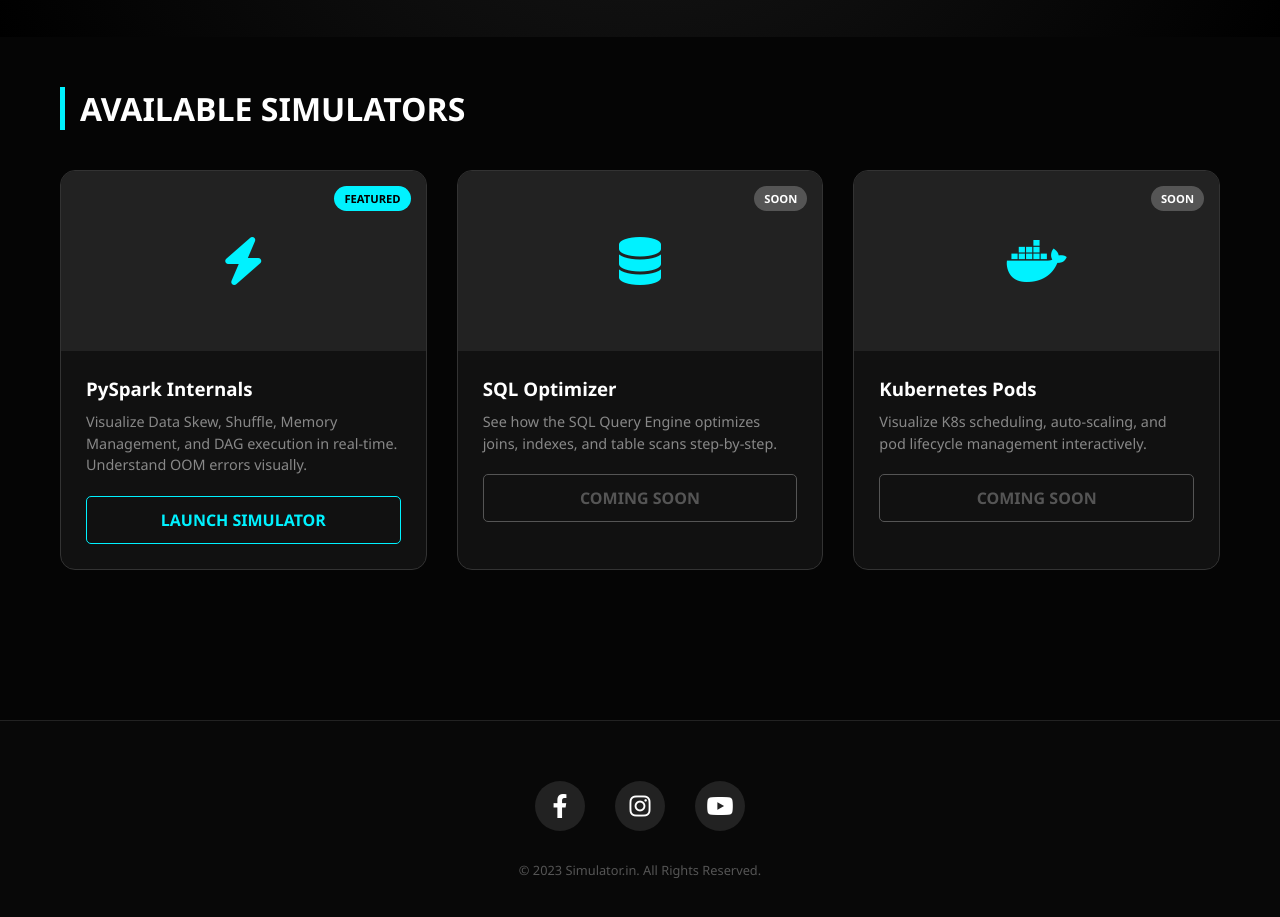
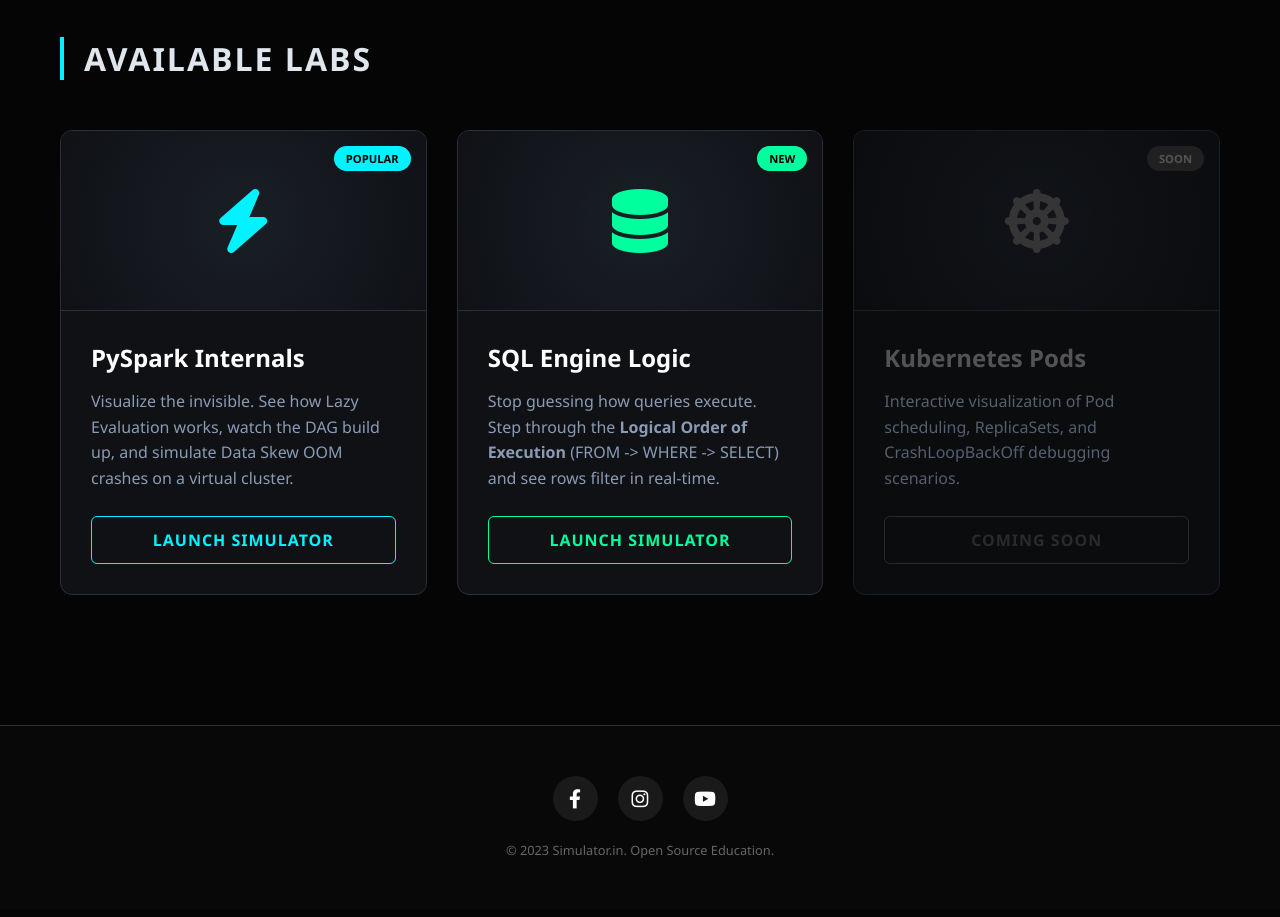
Before and after one commit to tech-saviy/simulator, a plain HTML site: page index.html in a window 1280 px wide. Shown: the part 603-1520 px from the top of the page. Drawn offline with Linux system fonts and the light colour scheme.

Commit message:
Update index.html

```diff
--- a/index.html
+++ b/index.html
@@ -3,20 +3,22 @@
 <head>
     <meta charset="UTF-8">
     <meta name="viewport" content="width=device-width, initial-scale=1.0">
-    <title>Simulator.in | Master Tech Concepts Visually</title>
-    <!-- Font Awesome for Social Icons -->
+    <title>Simulator.in | Interactive Tech Visualizers</title>
+    <!-- Font Awesome for Icons -->
     <link rel="stylesheet" href="https://cdnjs.cloudflare.com/ajax/libs/font-awesome/6.4.0/css/all.min.css">
     <style>
         :root {
             --bg: #050505;
-            --card-bg: #111111;
-            --accent: #00f2ff;
-            --accent-glow: rgba(0, 242, 255, 0.3);
-            --text: #ffffff;
-            --text-muted: #888888;
+            --card-bg: #0f1115;
+            --border: #2a2f3a;
+            --accent-blue: #00f3ff;
+            --accent-green: #00ff9d;
+            --accent-purple: #bc13fe;
+            --text: #e0e6ed;
+            --text-muted: #8b9bb4;
         }
 
-        * { margin: 0; padding: 0; box-sizing: border-box; font-family: 'Segoe UI', sans-serif; }
+        * { margin: 0; padding: 0; box-sizing: border-box; font-family: 'Segoe UI', system-ui, sans-serif; }
 
         body {
             background-color: var(--bg);
@@ -24,9 +26,9 @@
             overflow-x: hidden;
         }
 
-        /* --- HERO SECTION --- */
+        /* HERO SECTION */
         .hero {
-            height: 80vh;
+            height: 70vh;
             display: flex;
             flex-direction: column;
             justify-content: center;
@@ -34,234 +36,200 @@
             text-align: center;
             background: radial-gradient(circle at center, #1a1a1a 0%, #000 100%);
             padding: 20px;
-            position: relative;
+            border-bottom: 1px solid var(--border);
         }
 
         .hero h1 {
-            font-size: 4rem;
+            font-size: 4.5rem;
             text-transform: uppercase;
-            letter-spacing: 5px;
-            margin-bottom: 20px;
-            background: linear-gradient(90deg, #fff, var(--accent));
+            letter-spacing: 4px;
+            margin-bottom: 15px;
+            background: linear-gradient(90deg, var(--accent-blue), var(--accent-purple));
             -webkit-background-clip: text;
             -webkit-text-fill-color: transparent;
+            text-shadow: 0 0 20px rgba(0, 243, 255, 0.2);
         }
 
         .hero p {
-            font-size: 1.2rem;
+            font-size: 1.3rem;
             color: var(--text-muted);
             max-width: 600px;
-            margin-bottom: 40px;
+            line-height: 1.6;
         }
 
-        .scroll-indicator {
-            position: absolute;
-            bottom: 50px;
+        .scroll-down {
+            margin-top: 50px;
+            color: var(--accent-green);
             animation: bounce 2s infinite;
-            color: var(--accent);
-            font-size: 2rem;
+            font-size: 1.5rem;
         }
 
-        /* --- SIMULATOR GRID --- */
+        /* GRID SECTION */
         .container {
             max-width: 1200px;
             margin: 0 auto;
-            padding: 50px 20px;
+            padding: 80px 20px;
         }
 
-        .section-title {
-            font-size: 2rem;
-            border-left: 5px solid var(--accent);
-            padding-left: 15px;
-            margin-bottom: 40px;
-            text-transform: uppercase;
+        .section-header {
+            margin-bottom: 50px;
+            border-left: 4px solid var(--accent-blue);
+            padding-left: 20px;
         }
+        .section-header h2 { font-size: 2rem; text-transform: uppercase; letter-spacing: 2px; }
 
         .grid {
             display: grid;
-            grid-template-columns: repeat(auto-fit, minmax(300px, 1fr));
+            grid-template-columns: repeat(auto-fit, minmax(320px, 1fr));
             gap: 30px;
         }
 
+        /* CARDS */
         .card {
             background: var(--card-bg);
-            border: 1px solid #333;
-            border-radius: 15px;
+            border: 1px solid var(--border);
+            border-radius: 12px;
             overflow: hidden;
-            transition: transform 0.3s, box-shadow 0.3s;
+            transition: 0.4s ease;
             position: relative;
+            display: flex;
+            flex-direction: column;
         }
 
         .card:hover {
             transform: translateY(-10px);
-            box-shadow: 0 0 30px var(--accent-glow);
-            border-color: var(--accent);
+            border-color: var(--accent-blue);
+            box-shadow: 0 0 30px rgba(0, 243, 255, 0.1);
         }
 
-        .card-img {
+        .card-header {
             height: 180px;
-            background: #222;
+            background: radial-gradient(circle at center, #1a1e26 0%, #0f1115 100%);
             display: flex;
             align-items: center;
             justify-content: center;
-            font-size: 3rem;
-            color: var(--accent);
+            font-size: 4rem;
+            border-bottom: 1px solid var(--border);
         }
 
-        .card-content {
-            padding: 25px;
+        .card-body { padding: 30px; flex: 1; display: flex; flex-direction: column; }
+        .card h3 { font-size: 1.5rem; margin-bottom: 15px; color: #fff; }
+        .card p { color: var(--text-muted); line-height: 1.6; margin-bottom: 25px; flex: 1; }
+
+        /* BUTTONS */
+        .btn {
+            display: block;
+            width: 100%;
+            padding: 12px;
+            text-align: center;
+            text-decoration: none;
+            font-weight: 700;
+            text-transform: uppercase;
+            border-radius: 6px;
+            transition: 0.3s;
+            letter-spacing: 1px;
         }
 
-        .card h3 { margin-bottom: 10px; color: #fff; }
-        .card p { color: var(--text-muted); font-size: 0.9rem; margin-bottom: 20px; line-height: 1.5; }
+        .btn-blue { border: 1px solid var(--accent-blue); color: var(--accent-blue); }
+        .btn-blue:hover { background: var(--accent-blue); color: #000; box-shadow: 0 0 20px rgba(0, 243, 255, 0.4); }
 
-        .btn {
-            display: inline-block;
-            width: 100%;
-            padding: 12px;
-            background: transparent;
-            border: 1px solid var(--accent);
-            color: var(--accent);
-            text-align: center;
-            text-decoration: none;
-            text-transform: uppercase;
-            font-weight: bold;
-            border-radius: 5px;
-            transition: 0.3s;
+        .btn-green { border: 1px solid var(--accent-green); color: var(--accent-green); }
+        .btn-green:hover { background: var(--accent-green); color: #000; box-shadow: 0 0 20px rgba(0, 255, 157, 0.4); }
+
+        .btn-disabled { border: 1px solid #444; color: #444; cursor: not-allowed; }
+
+        /* TAGS */
+        .tag {
+            position: absolute; top: 15px; right: 15px;
+            padding: 5px 12px; border-radius: 20px; font-size: 0.7rem; font-weight: bold; color: #000;
         }
+        .tag-blue { background: var(--accent-blue); }
+        .tag-green { background: var(--accent-green); }
+        .tag-grey { background: #333; color: #888; }
 
-        .btn:hover {
-            background: var(--accent);
-            color: #000;
-        }
-
-        .tag {
-            position: absolute;
-            top: 15px;
-            right: 15px;
-            background: var(--accent);
-            color: #000;
-            padding: 5px 10px;
-            border-radius: 20px;
-            font-size: 0.7rem;
-            font-weight: bold;
-        }
-
-        /* --- FOOTER & SOCIALS --- */
+        /* FOOTER */
         footer {
             background: #080808;
-            padding: 60px 20px;
-            margin-top: 100px;
-            border-top: 1px solid #222;
+            padding: 50px 20px;
             text-align: center;
+            border-top: 1px solid var(--border);
+            margin-top: 50px;
         }
-
-        .social-icons {
-            display: flex;
-            justify-content: center;
-            gap: 30px;
-            margin-bottom: 30px;
+        .socials { display: flex; justify-content: center; gap: 20px; margin-bottom: 20px; }
+        .social-link {
+            width: 45px; height: 45px; border-radius: 50%; background: #1a1a1a;
+            display: flex; align-items: center; justify-content: center;
+            color: #fff; text-decoration: none; font-size: 1.2rem; transition: 0.3s;
         }
-
-        .social-link {
-            width: 50px;
-            height: 50px;
-            border-radius: 50%;
-            background: #222;
-            display: flex;
-            align-items: center;
-            justify-content: center;
-            color: #fff;
-            text-decoration: none;
-            font-size: 1.5rem;
-            transition: 0.3s;
-        }
-
-        /* Specific Brand Colors on Hover */
-        .social-link.fb:hover { background: #1877F2; transform: rotate(10deg); }
-        .social-link.insta:hover { background: #E1306C; transform: rotate(10deg); }
-        .social-link.yt:hover { background: #FF0000; transform: rotate(10deg); }
+        .social-link:hover { transform: translateY(-5px); color: var(--accent-blue); background: #222; }
 
         @keyframes bounce { 0%, 100% { transform: translateY(0); } 50% { transform: translateY(10px); } }
-
     </style>
 </head>
-<body>
+<body oncontextmenu="return false;">
 
-    <!-- HERO SECTION -->
     <div class="hero">
         <h1>Simulator.in</h1>
-        <p>Interactive Visualization Tools for Developers & Data Engineers.</p>
-        <div class="scroll-indicator">↓</div>
+        <p>Master complex backend concepts through interactive, step-by-step visualization.</p>
+        <div class="scroll-down">↓</div>
     </div>
 
-    <!-- MAIN CONTENT -->
     <div class="container">
-        <h2 class="section-title">Available Simulators</h2>
+        <div class="section-header">
+            <h2>Available Labs</h2>
+        </div>
 
         <div class="grid">
 
-            <!-- CARD 1: PySpark (The one we built) -->
+            <!-- CARD 1: PYSPARK -->
             <div class="card">
-                <div class="tag">FEATURED</div>
-                <div class="card-img">
+                <div class="tag tag-blue">POPULAR</div>
+                <div class="card-header" style="color: var(--accent-blue);">
                     <i class="fa-solid fa-bolt"></i>
                 </div>
-                <div class="card-content">
+                <div class="card-body">
                     <h3>PySpark Internals</h3>
-                    <p>Visualize Data Skew, Shuffle, Memory Management, and DAG execution in real-time. Understand OOM errors visually.</p>
-                    <a href="pyspark.html" class="btn">Launch Simulator</a>
+                    <p>Visualize the invisible. See how Lazy Evaluation works, watch the DAG build up, and simulate Data Skew OOM crashes on a virtual cluster.</p>
+                    <a href="pyspark.html" class="btn btn-blue">Launch Simulator</a>
                 </div>
             </div>
 
-            <!-- CARD 2: Placeholder (Coming Soon) -->
+            <!-- CARD 2: SQL -->
             <div class="card">
-                <div class="tag" style="background:#555; color:white;">SOON</div>
-                <div class="card-img">
+                <div class="tag tag-green">NEW</div>
+                <div class="card-header" style="color: var(--accent-green);">
                     <i class="fa-solid fa-database"></i>
                 </div>
-                <div class="card-content">
-                    <h3>SQL Optimizer</h3>
-                    <p>See how the SQL Query Engine optimizes joins, indexes, and table scans step-by-step.</p>
-                    <a href="#" class="btn" style="border-color:#555; color:#555; pointer-events:none;">Coming Soon</a>
+                <div class="card-body">
+                    <h3>SQL Engine Logic</h3>
+                    <p>Stop guessing how queries execute. Step through the <strong>Logical Order of Execution</strong> (FROM -> WHERE -> SELECT) and see rows filter in real-time.</p>
+                    <a href="sql-sim.html" class="btn btn-green">Launch Simulator</a>
                 </div>
             </div>
 
-            <!-- CARD 3: Placeholder (Coming Soon) -->
-            <div class="card">
-                <div class="tag" style="background:#555; color:white;">SOON</div>
-                <div class="card-img">
-                    <i class="fa-brands fa-docker"></i>
+            <!-- CARD 3: KUBERNETES (Coming Soon) -->
+            <div class="card" style="opacity: 0.6;">
+                <div class="tag tag-grey">SOON</div>
+                <div class="card-header" style="color: #555;">
+                    <i class="fa-solid fa-dharmachakra"></i>
                 </div>
-                <div class="card-content">
-                    <h3>Kubernetes Pods</h3>
-                    <p>Visualize K8s scheduling, auto-scaling, and pod lifecycle management interactively.</p>
-                    <a href="#" class="btn" style="border-color:#555; color:#555; pointer-events:none;">Coming Soon</a>
+                <div class="card-body">
+                    <h3 style="color:#888">Kubernetes Pods</h3>
+                    <p>Interactive visualization of Pod scheduling, ReplicaSets, and CrashLoopBackOff debugging scenarios.</p>
+                    <a href="#" class="btn btn-disabled">Coming Soon</a>
                 </div>
             </div>
 
         </div>
     </div>
 
-    <!-- FOOTER / SOCIALS -->
     <footer>
-        <div class="social-icons">
-            <!-- FACEBOOK -->
-            <a href="https://facebook.com/YOUR_PAGE_ID" target="_blank" class="social-link fb">
-                <i class="fa-brands fa-facebook-f"></i>
-            </a>
-
-            <!-- INSTAGRAM -->
-            <a href="https://instagram.com/YOUR_USERNAME" target="_blank" class="social-link insta">
-                <i class="fa-brands fa-instagram"></i>
-            </a>
-
-            <!-- YOUTUBE -->
-            <a href="https://youtube.com/@YOUR_CHANNEL" target="_blank" class="social-link yt">
-                <i class="fa-brands fa-youtube"></i>
-            </a>
+        <div class="socials">
+            <a href="https://facebook.com" target="_blank" class="social-link"><i class="fa-brands fa-facebook-f"></i></a>
+            <a href="https://instagram.com" target="_blank" class="social-link"><i class="fa-brands fa-instagram"></i></a>
+            <a href="https://youtube.com" target="_blank" class="social-link"><i class="fa-brands fa-youtube"></i></a>
         </div>
-        <p style="color: #555; font-size: 0.8rem;">&copy; 2023 Simulator.in. All Rights Reserved.</p>
+        <p style="color: #666; font-size: 0.8rem;">&copy; 2023 Simulator.in. Open Source Education.</p>
     </footer>
 
 </body>
```
